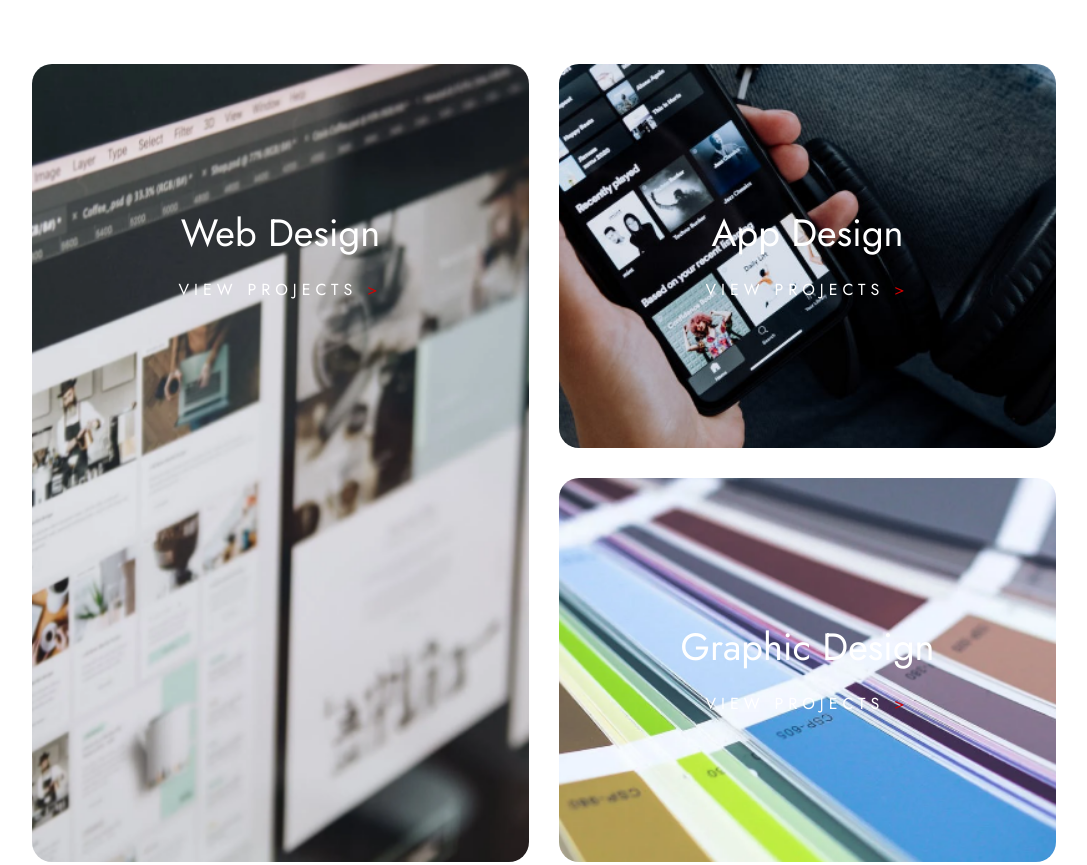
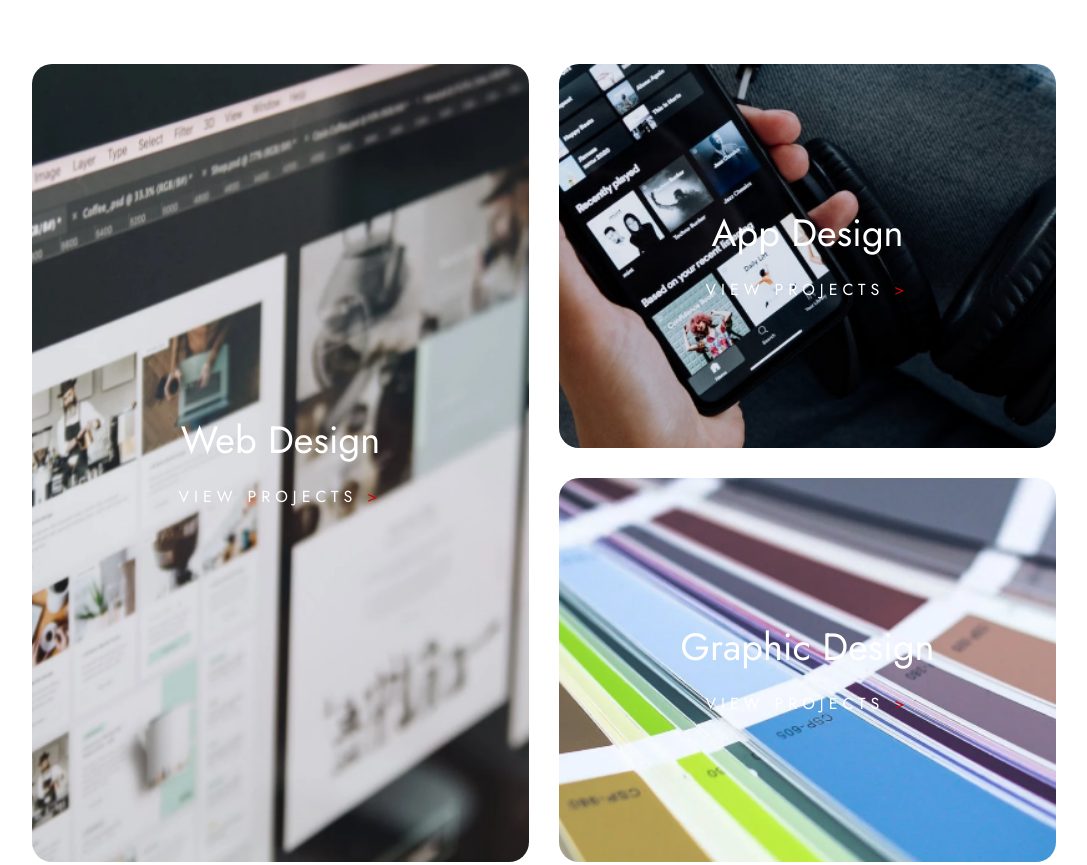
Before and after one commit to Max-Ambrogio/big-top-assignment, a website: page index.html in a window 1280 px wide. Shown: the part 676-1541 px from the top of the page, without its empty margins (96-1183 px from the left). Drawn offline with Linux system fonts and the light colour scheme.

Commit message:
flex-problem fixed

```diff
--- a/src/scss/main.scss
+++ b/src/scss/main.scss
@@ -100,6 +100,7 @@ body {
 	}
 }
 
+
 .button{
 	background-color: white;
 	padding: 20px 20px;
@@ -183,6 +184,9 @@ body {
 	.design{
 		padding: 150px 100px;
 		border-radius: 20px;
+		display: flex;
+		flex-direction: column;
+		justify-content: center;
 		h3{
 			font-size: 38px;
 			font-weight: 400;
@@ -203,6 +207,7 @@ body {
 	}
 	.web{
 		background-image: url(/dist/img/web-design.png);
+		//hover opacity
 		background-position: center;
 		background-size: cover;
 		@include mixins.bp-large{
```
Also changed, not shown: dist/css/main.css, 1 other file.
